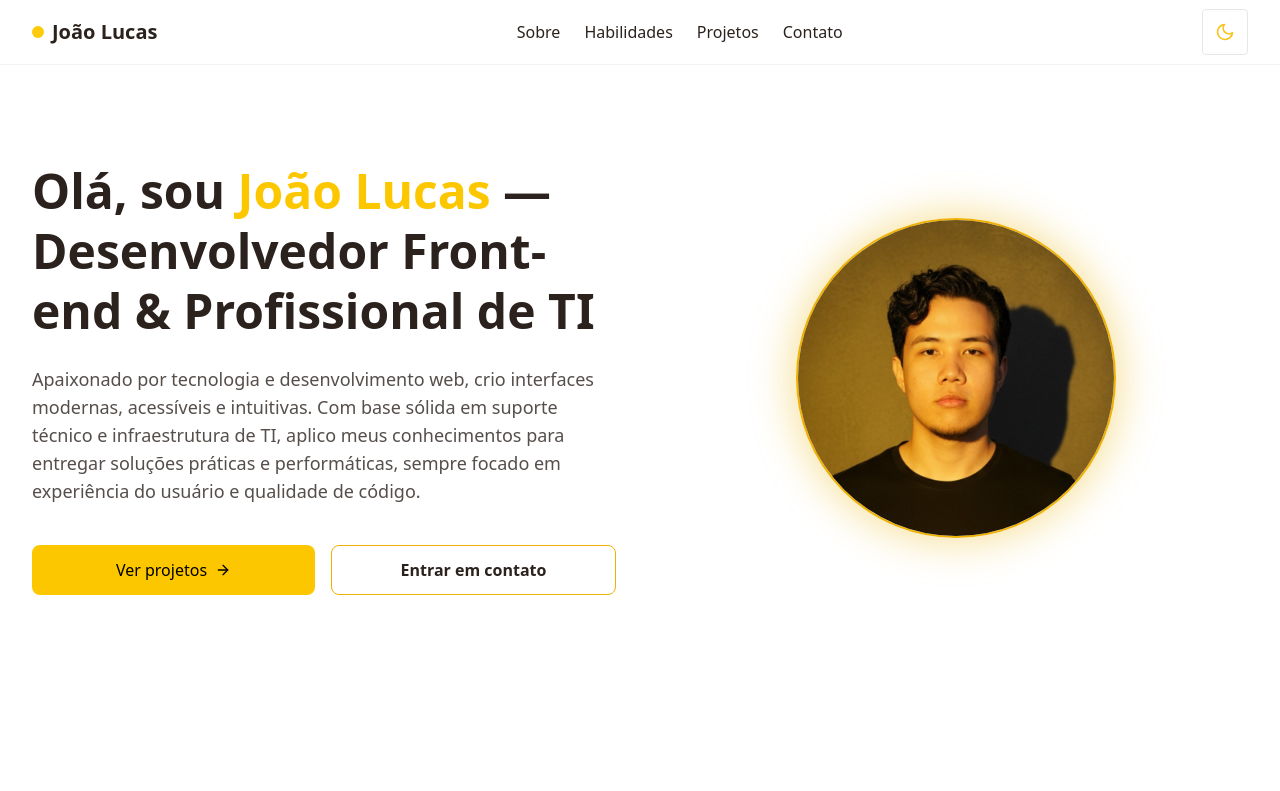
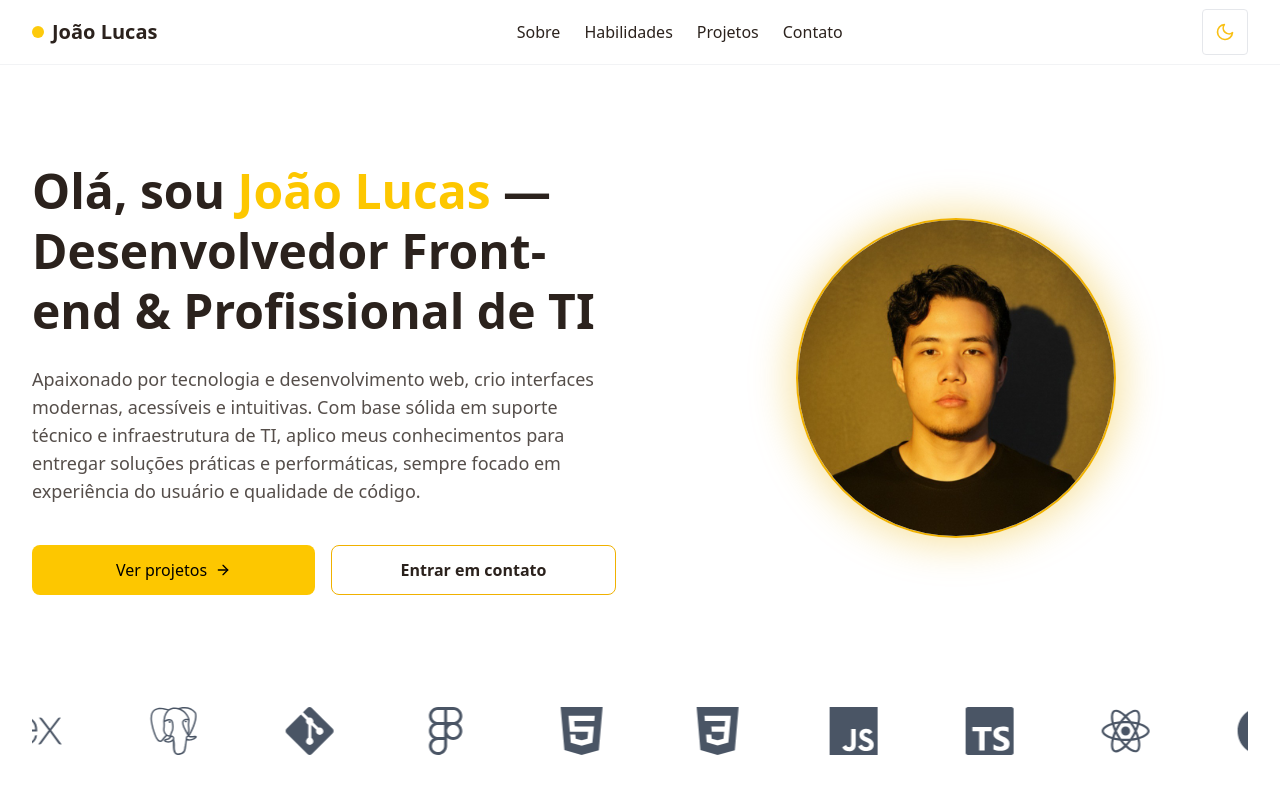
Before and after one commit to jotalucasfarias/meu-portfolio, a React (Vite) app: page / in a window 1280 px wide. Shown: the top 791 px of the page. Built offline with nearby package versions, Linux system fonts and the light colour scheme.

Commit message:
feat: adicionar barra de tecnologias e animações de rolagem ao layout

```diff
--- a/src/App.tsx
+++ b/src/App.tsx
@@ -5,13 +5,14 @@ import HeroBanner from './components/HeroBanner/HeroBanner';
 import Projects from './components/Projects/Projects';
 import Skills from './components/Skills/Skills';
 import Sobre from './components/Sobre/Sobre';
-
+import TechsBar from './components/TechsBar/TechsBar';
 export default function App() {
   return (
     <div className="bg-white dark:bg-black transition-colors duration-500">
       <Header />
       <main>
         <HeroBanner />
+        <TechsBar />
         <Sobre />
         <Skills />
         <Projects />
--- /dev/null
+++ b/src/components/TechsBar/TechsBar.tsx
@@ -0,0 +1,56 @@
+import {
+  SiCss3,
+  SiExpress,
+  SiFigma,
+  SiGit,
+  SiHtml5,
+  SiJavascript,
+  SiNextdotjs,
+  SiNodedotjs,
+  SiPostgresql,
+  SiReact,
+  SiTailwindcss,
+  SiTypescript,
+} from 'react-icons/si';
+
+const technologies = [
+  { name: 'HTML5', icon: <SiHtml5 /> },
+  { name: 'CSS3', icon: <SiCss3 /> },
+  { name: 'JavaScript', icon: <SiJavascript /> },
+  { name: 'TypeScript', icon: <SiTypescript /> },
+  { name: 'React.js', icon: <SiReact /> },
+  { name: 'Next.js', icon: <SiNextdotjs /> },
+  { name: 'TailwindCSS', icon: <SiTailwindcss /> },
+  { name: 'Node.js', icon: <SiNodedotjs /> },
+  { name: 'Express.js', icon: <SiExpress /> },
+  { name: 'PostgreSQL', icon: <SiPostgresql /> },
+  { name: 'Git', icon: <SiGit /> },
+  { name: 'Figma', icon: <SiFigma /> },
+];
+
+const TechsBar = () => {
+  return (
+    <section
+      id="tecnologias"
+      className="container mx-auto px-4 sm:px-6 lg:px-8"
+    >
+      <div className="overflow-hidden">
+        <ul className="flex flex-nowrap justify-center items-center gap-14 animate-infinite-scroll">
+          {[...technologies, ...technologies, ...technologies].map((tech) => (
+            <li
+              key={tech.name}
+              className="flex items-center justify-center p-4 rounded-lg transition-transform transform hover:scale-110"
+              title={tech.name}
+            >
+              <div className="text-5xl text-gray-600 hover:text-gray-800">
+                {tech.icon}
+              </div>
+            </li>
+          ))}
+        </ul>
+      </div>
+    </section>
+  );
+};
+
+export default TechsBar;
--- a/src/index.css
+++ b/src/index.css
@@ -7,6 +7,34 @@
   --color-background: #000000;
   --color-text: #ffffff;
   --color-text-dark: #2b221d;
+
+  /* Animação padrão (telas pequenas) */
+  --animate-infinite-scroll: infinite-scroll 25s linear infinite;
+}
+
+/* Para telas 'md' e maiores, use a animação 'infinite-scroll2' */
+@media (min-width: 768px) {
+  @theme {
+    --animate-infinite-scroll: infinite-scroll2 40s linear infinite;
+  }
+}
+
+@keyframes infinite-scroll {
+  0% {
+    transform: translateX(0);
+  }
+  100% {
+    transform: translateX(-50%);
+  }
+}
+
+@keyframes infinite-scroll2 {
+  0% {
+    transform: translateX(0);
+  }
+  100% {
+    transform: translateX(-500%);
+  }
 }
 
 /* Estilos Customizados para o Swiper Pagination */
```
Also changed, not shown: src/components/Skills/Skills.tsx (indentation only).
